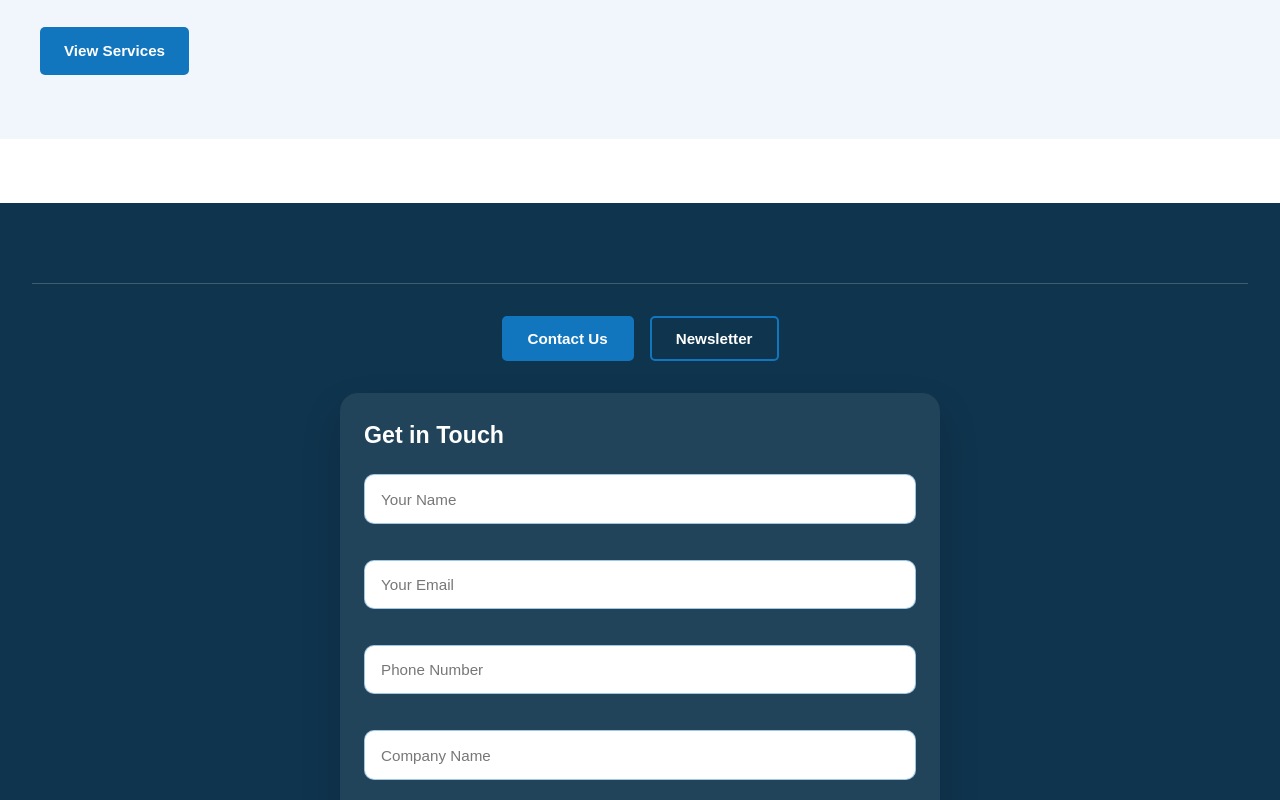
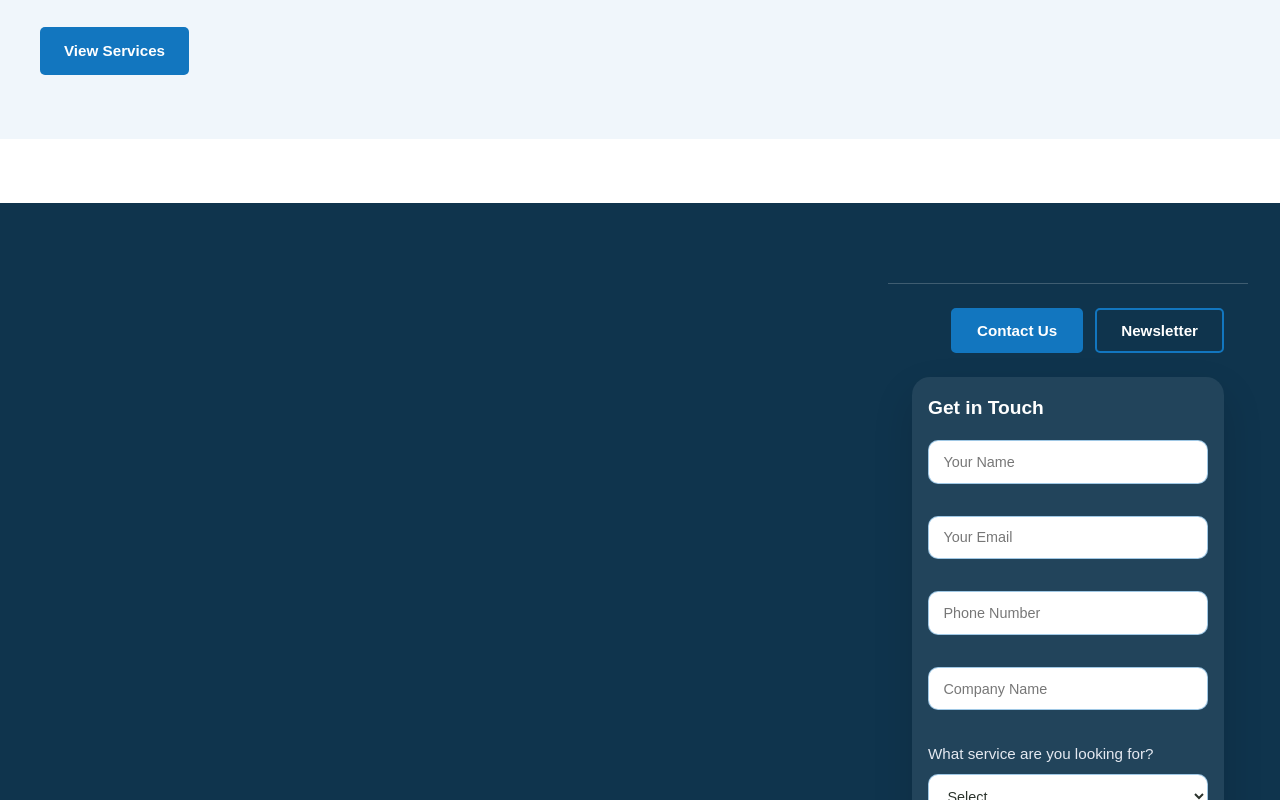
Before and after one commit to jorge-murillo-010/italent4u-landing, a plain HTML site: page index.html in a window 1280 px wide. Shown: the part 2000-2800 px from the top of the page. Drawn offline with Linux system fonts and the light colour scheme.

Commit message:
reduced the contact form and added the contact

```diff
--- a/css/style.css
+++ b/css/style.css
@@ -1,3 +1,7 @@
+html {
+  scroll-behavior: smooth;
+}
+
 body {
   font-family: Arial;
   line-height: 1.6;
@@ -1424,17 +1428,18 @@ footer {
 }
 
 .footer-forms {
-  max-width: 1400px;
-  margin: 2rem auto 0;
-  padding: 2rem;
+  width: min(45%, 360px);
+  max-width: 360px;
+  margin: 2rem 0 0 auto;
+  padding: 1.5rem;
   border-top: 1px solid rgba(255, 255, 255, 0.2);
 }
 
 .footer-forms .form-toggle {
   display: flex;
-  gap: 1rem;
-  justify-content: center;
-  margin-bottom: 2rem;
+  gap: 0.75rem;
+  justify-content: flex-end;
+  margin-bottom: 1.5rem;
 }
 
 .footer-forms .toggle-btn {
@@ -1456,9 +1461,9 @@ footer {
 
 .footer-forms .form-container {
   width: 100%;
-  max-width: 600px;
-  margin: 0 auto;
-  padding: 1.5rem;
+  max-width: 320px;
+  margin: 0 auto;
+  padding: 1rem;
   display: none;
   background: rgba(255, 255, 255, 0.08);
   border-radius: 18px;
@@ -1468,12 +1473,12 @@ footer {
 .footer-forms .form-container.active {
   display: flex;
   flex-direction: column;
-  gap: 1.25rem;
+  gap: 1rem;
 }
 
 .footer-forms .form-container h3 {
   margin: 0;
-  font-size: 1.45rem;
+  font-size: 1.2rem;
   color: #ffffff;
 }
 
@@ -1481,7 +1486,7 @@ footer {
 .footer-forms form > div {
   display: flex;
   flex-direction: column;
-  gap: 0.5rem;
+  gap: 0.45rem;
 }
 
 .footer-forms .form-group label,
@@ -1495,16 +1500,16 @@ footer {
 .footer-forms .form-group select,
 .footer-forms form > div select {
   width: 100%;
-  padding: 0.95rem 1rem;
+  padding: 0.8rem 0.9rem;
   border: 1px solid rgba(18, 118, 191, 0.4);
   border-radius: 10px;
   background-color: #ffffff;
   color: #2B332C;
-  font-size: 0.95rem;
+  font-size: 0.9rem;
 }
 
 .footer-forms .form-group textarea {
-  min-height: 140px;
+  min-height: 100px;
   resize: vertical;
 }
 
@@ -1515,7 +1520,7 @@ footer {
 
 .footer-forms .btn-services {
   width: fit-content;
-  padding: 0.9rem 1.75rem;
+  padding: 0.75rem 1.25rem;
   background: #1276BF;
   color: #ffffff;
   border: none;
--- a/index.html
+++ b/index.html
@@ -56,6 +56,7 @@
 
         <li><a href="careers.html">Careers</a></li>
         <li><a href="services.html">Services</a></li>
+        <li><a href="#footerForms">Contact</a></li>
         <li><a href="login.html">Login</a></li>
       </ul>
     </nav>
@@ -152,7 +153,7 @@
 
   <footer>
     <!-- TOP SECTION: Forms -->
-    <div class="footer-forms">
+    <div id="footerForms" class="footer-forms">
 
       <!-- Form Toggle Buttons -->
       <div class="form-toggle">
--- a/js/script.js
+++ b/js/script.js
@@ -79,6 +79,26 @@ toggleBtns.forEach(btn => {
     }
   });
 });
+
+const contactNavLink = document.querySelector('a[href="#footerForms"]');
+const footerFormsSection = document.getElementById('footerForms');
+
+if (contactNavLink && footerFormsSection) {
+  contactNavLink.addEventListener('click', function(e) {
+    e.preventDefault();
+
+    toggleBtns.forEach(b => b.classList.remove('active'));
+    formContainers.forEach(form => form.classList.remove('active'));
+
+    const contactBtn = document.querySelector('.toggle-btn[data-form="contact"]');
+    const contactForm = document.getElementById('footerContactForm');
+
+    if (contactBtn) contactBtn.classList.add('active');
+    if (contactForm) contactForm.classList.add('active');
+
+    footerFormsSection.scrollIntoView({ behavior: 'smooth', block: 'start' });
+  });
+}
 
 // Form submission handlers
 document.getElementById('newsletterForm').addEventListener('submit', function(e) {
```
Also changed, not shown: about.html (+1 -0 lines), candidates.html (+1 -0 lines), careers.html (+1 -0 lines), guiding-values.html (+1 -0 lines), login.html (+1 -0 lines), mission.html (+1 -0 lines), overview.html (+1 -0 lines), pay-per-hire.html (+1 -0 lines), recruiting-training.html (+1 -0 lines), rpo.html (+1 -0 lines), services.html (+1 -0 lines), team.html (+1 -0 lines), vision.html (+1 -0 lines).
